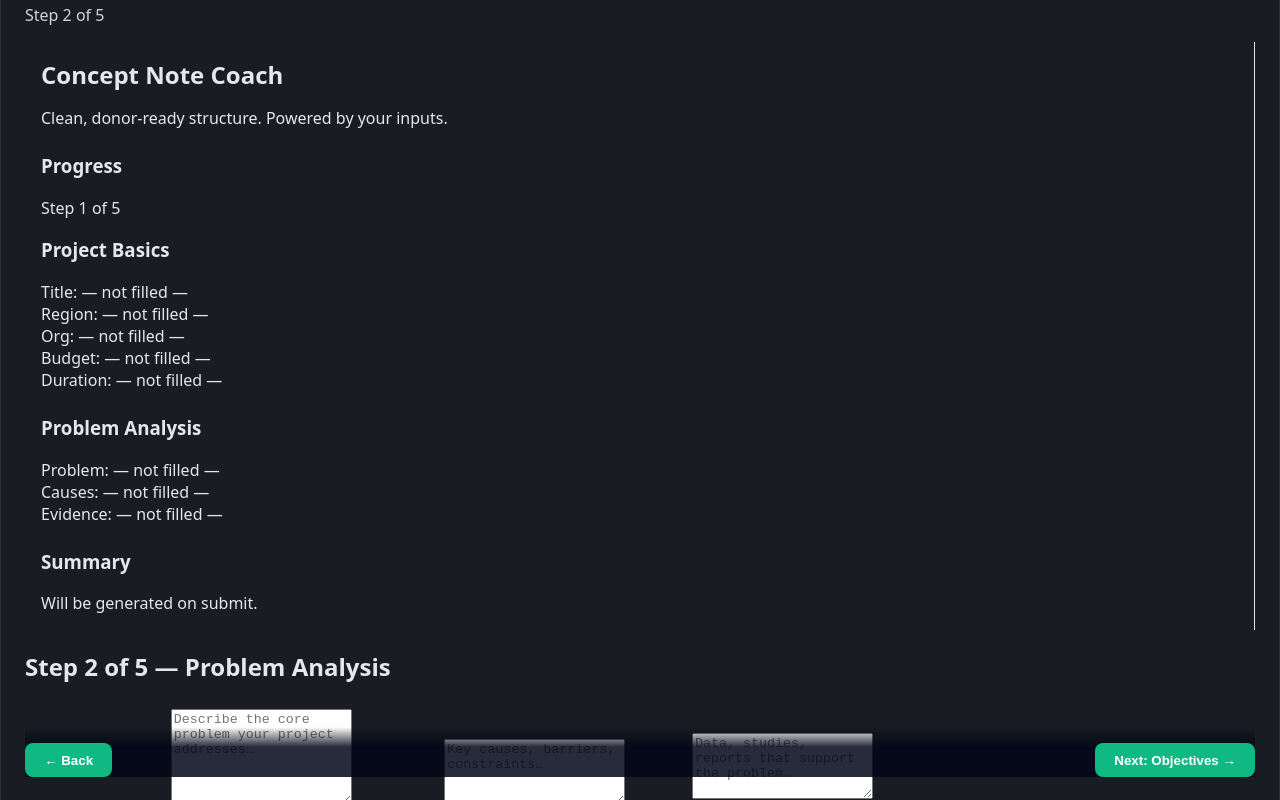
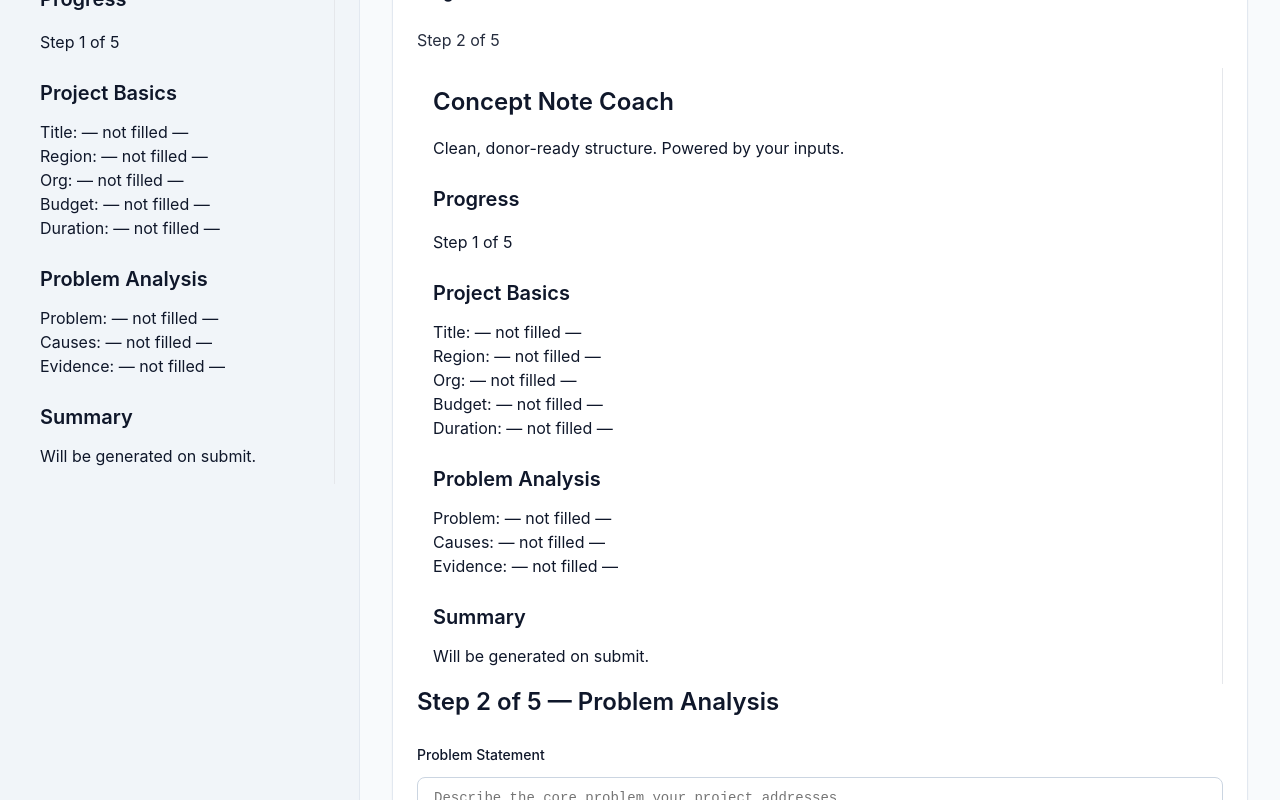
Before and after one commit to Hausa1124/concept-note-coach-5step, a React (Vite) app: page /problem in a window 1280 px wide. Shown: the part 180-980 px from the top of the page. Built offline with nearby package versions, Linux system fonts and the light colour scheme.

Commit message:
Stage 2: App wrapper with split-screen layout and Bolt styling

```diff
--- a/src/App.tsx
+++ b/src/App.tsx
@@ -1,5 +1,6 @@
 import { Routes, Route } from "react-router-dom";
 import { FormProvider } from "./context/FormContext";
+import LiveOutline from "./ui/LiveOutline";
 import Step1_Basics from "./pages/Step1_Basics";
 import Step2_Problem from "./pages/Step2_Problem";
 import Step3_Objectives from "./pages/Step3_Objectives";
@@ -10,6 +11,11 @@ import Results from "./pages/Results";
 export default function App() {
   return (
     <FormProvider>
+      <div className="app-layout">
+        <aside className="live-outline">
+          <LiveOutline />
+        </aside>
+        <main className="step-content">
           <Routes>
             <Route path="/" element={<Step1_Basics />} />
             <Route path="/problem" element={<Step2_Problem />} />
@@ -18,6 +24,8 @@ export default function App() {
             <Route path="/review" element={<Step5_Review />} />
             <Route path="/results" element={<Results />} />
           </Routes>
+        </main>
+      </div>
     </FormProvider>
   );
 }
--- a/src/styles/theme.css
+++ b/src/styles/theme.css
@@ -1,37 +1,207 @@
+/* Bolt-inspired theme with neutral grays and blue accent */
 :root {
-  --bg: #0b0d12;
-  --text: #e5e7eb;
-  --accent: #10b981;
-  --card: #1a1c23;
-  --border: #2d2f36;
-  --muted: #9ca3af;
+  --bg-primary: #f8fafc;
+  --bg-secondary: #f1f5f9;
+  --bg-tertiary: #ffffff;
+  --text-primary: #0f172a;
+  --text-secondary: #475569;
+  --text-muted: #64748b;
+  --accent-blue: #2563eb;
+  --accent-blue-hover: #1d4ed8;
+  --border-light: #e2e8f0;
+  --border-medium: #cbd5e1;
+  --shadow-sm: 0 1px 2px 0 rgb(0 0 0 / 0.05);
+  --shadow-md: 0 4px 6px -1px rgb(0 0 0 / 0.1), 0 2px 4px -2px rgb(0 0 0 / 0.1);
+}
+
+* {
+  box-sizing: border-box;
 }
 
 html, body {
   margin: 0;
   padding: 0;
-  background: var(--bg);
-  color: var(--text);
-  font-family: system-ui, sans-serif;
+  background: var(--bg-primary);
+  color: var(--text-primary);
+  font-family: -apple-system, BlinkMacSystemFont, 'Segoe UI', 'Roboto', sans-serif;
+  line-height: 1.5;
 }
 
-button {
-  background: var(--accent);
-  color: white;
+/* App Layout - Split Screen */
+.app-layout {
+  display: grid;
+  grid-template-columns: 360px 1fr;
+  min-height: 100vh;
+}
+
+.live-outline {
+  background: var(--bg-secondary);
+  border-right: 1px solid var(--border-light);
+  padding: 24px;
+  overflow-y: auto;
+}
+
+.step-content {
+  background: var(--bg-primary);
+  padding: 32px;
+  overflow-y: auto;
+}
+
+/* Typography */
+h1 {
+  font-size: 1.875rem;
+  font-weight: 700;
+  color: var(--text-primary);
+  margin: 0 0 8px 0;
+}
+
+h2 {
+  font-size: 1.5rem;
+  font-weight: 600;
+  color: var(--text-primary);
+  margin: 0 0 24px 0;
+}
+
+h3 {
+  font-size: 1.25rem;
+  font-weight: 600;
+  color: var(--text-primary);
+  margin: 24px 0 12px 0;
+}
+
+h4 {
+  font-size: 1.125rem;
+  font-weight: 500;
+  color: var(--text-secondary);
+  margin: 16px 0 8px 0;
+}
+
+/* Form Elements */
+.form-group {
+  margin-bottom: 24px;
+}
+
+label {
+  display: block;
+  font-weight: 500;
+  color: var(--text-primary);
+  margin-bottom: 6px;
+  font-size: 0.875rem;
+}
+
+input, textarea, select {
+  width: 100%;
+  padding: 12px 16px;
+  border: 1px solid var(--border-medium);
+  border-radius: 8px;
+  font-size: 0.875rem;
+  background: var(--bg-tertiary);
+  color: var(--text-primary);
+  transition: border-color 0.2s, box-shadow 0.2s;
+}
+
+input:focus, textarea:focus, select:focus {
+  outline: none;
+  border-color: var(--accent-blue);
+  box-shadow: 0 0 0 3px rgb(37 99 235 / 0.1);
+}
+
+textarea {
+  resize: vertical;
+  min-height: 100px;
+}
+
+/* Buttons */
+.btn {
+  display: inline-flex;
+  align-items: center;
+  gap: 8px;
+  padding: 12px 20px;
   border: none;
   border-radius: 8px;
-  padding: 0.6rem 1.2rem;
-  font-weight: 600;
+  font-weight: 500;
+  font-size: 0.875rem;
   cursor: pointer;
+  transition: all 0.2s;
+  text-decoration: none;
 }
 
-button:hover {
-  opacity: 0.9;
+.btn-primary {
+  background: var(--accent-blue);
+  color: white;
 }
 
+.btn-primary:hover {
+  background: var(--accent-blue-hover);
+}
+
+.btn-secondary {
+  background: var(--bg-tertiary);
+  color: var(--text-primary);
+  border: 1px solid var(--border-medium);
+}
+
+.btn-secondary:hover {
+  background: var(--bg-secondary);
+}
+
+.btn-ghost {
+  background: transparent;
+  color: var(--text-secondary);
+}
+
+.btn-ghost:hover {
+  background: var(--bg-secondary);
+  color: var(--text-primary);
+}
+
+/* Cards */
 .card {
-  background: var(--card);
-  border: 1px solid var(--border);
+  background: var(--bg-tertiary);
+  border: 1px solid var(--border-light);
   border-radius: 12px;
-  padding: 1.5rem;
+  padding: 24px;
+  box-shadow: var(--shadow-sm);
 }
+
+/* Navigation */
+.nav-buttons {
+  display: flex;
+  justify-content: space-between;
+  align-items: center;
+  margin-top: 32px;
+  padding-top: 24px;
+  border-top: 1px solid var(--border-light);
+}
+
+/* Live Outline Specific */
+.outline-section {
+  margin-bottom: 24px;
+}
+
+.outline-section h4 {
+  margin: 0 0 8px 0;
+  color: var(--text-primary);
+}
+
+.outline-item {
+  font-size: 0.8125rem;
+  color: var(--text-secondary);
+  margin-bottom: 4px;
+}
+
+.outline-item.empty {
+  color: var(--text-muted);
+  font-style: italic;
+}
+
+/* Responsive */
+@media (max-width: 1024px) {
+  .app-layout {
+    grid-template-columns: 1fr;
+  }
+
+  .live-outline {
+    display: none;
+  }
+}
```
Lines whose indentation alone changed are shown as unchanged.
